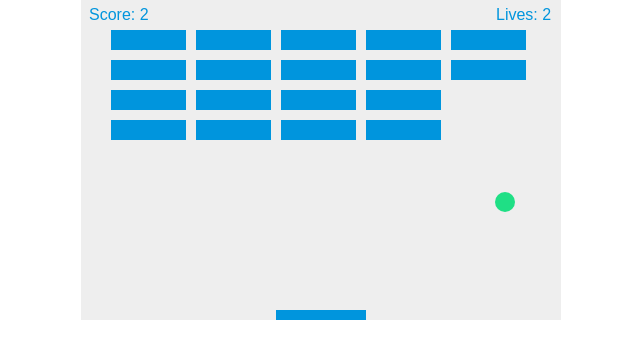
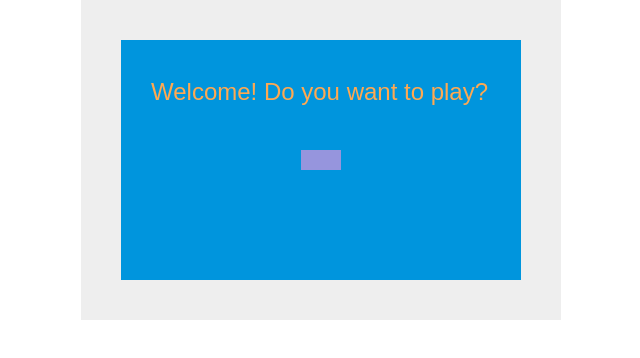
Before and after one commit to fesic1/GameNew1, a plain HTML site: page index.html in a window 1280 px wide. Shown: the whole page, without its empty margins (319-959 px from the left). Drawn offline with Linux system fonts and the light colour scheme.

Commit message:
hell, no yes

```diff
--- a/index.html
+++ b/index.html
@@ -231,12 +231,13 @@
   */
   class Game {
     constructor(setting) {
-      this.state = 'game';
+      this.state = 'lol';
       this.canvas = document.getElementById('game')
       this.ctx = this.canvas.getContext('2d')
       document.addEventListener('keydown', this.keyDownHandler.bind(this), false);
       document.addEventListener('keyup', this.keyUpHandler.bind(this), false);
       document.addEventListener('mousemove', this.mouseMoveHandler.bind(this), false);
+      document.addEventListener('mousedown', this.mouseDownHandler.bind(this), false);
       this.ballRadius = 10;
       this.x = this.canvas.width / 2;
       this.y = this.canvas.height - 30;
@@ -262,6 +263,10 @@
       this.scrinWidth = 400;
       this.bricks = [];
       this.creat = 0;
+      this.buttonStartX = 220;
+      this.buttonStartY = 150;
+      this.buttonStartW = 40;
+      this.buttonStartH = 20;
     }
     chengeState(password) {
       this.state = password;
@@ -272,17 +277,24 @@
           this.paddleX = relativeX - this.paddleWidth/2;
         }
     }
-    keyDownHandler(event) {
-      if (event.keyCode === 39) {
+    mouseDownHandler(e) {
+      var positionX = e.clientX;
+      var positionY = e.clientY;
+      if(e.button === 0 && positionX >= this.buttonStartX && positionX <= this.buttonStartX + this.buttonStartW && positionY >= this.buttonStartY && positionY <= this.buttonStartY + this.buttonStartH) {
+        this.state = 'game';
+      }
+    }
+    keyDownHandler(e) {
+      if (e.keyCode === 39) {
         this.rightPressed = true;
-      } else if (event.keyCode === 37) {
+      } else if (e.keyCode === 37) {
         this.leftPressed = true;
       }
     }
-    keyUpHandler(event) {
-      if (event.keyCode === 39) {
+    keyUpHandler(e) {
+      if (e.keyCode === 39) {
         this.rightPressed = false;
-      } else if (event.keyCode === 37) {
+      } else if (e.keyCode === 37) {
         this.leftPressed = false;
       }
     }
@@ -305,15 +317,10 @@
         }
       }
     }
-    drawScore() {
-      this.ctx.font = '16px Arial';
-      this.ctx.fillStyle = '#0095DD';
-      this.ctx.fillText('Score: ' + this.score, 8, 20);
-    }
-    drawLives() {
-      this.ctx.font = '16px Arial';
-      this.ctx.fillStyle = '#0095DD';
-      this.ctx.fillText('Lives: ' + this.lives, this.canvas.width - 65, 20);
+    drawText(font, style, text, cordX, cordY) {
+      this.ctx.font = font;
+      this.ctx.fillStyle = style;
+      this.ctx.fillText(text, + cordX, + cordY);
     }
     drawDeadScore() {
       this.ctx.font = '16px Arial';
@@ -332,6 +339,14 @@
       this.ctx.fill();
       this.ctx.closePath();
     }
+    drawButtonStart() {
+      this.ctx.beginPath();
+      this.ctx.rect(this.buttonStartX, this.buttonStartY, this.buttonStartW, this.buttonStartH);
+      this.ctx.fillStyle = "#9695DD";
+      this.ctx.fill();
+      this.ctx.closePath();
+
+    }
     drawPaddle() {
       this.ctx.beginPath();
       this.ctx.rect(this.paddleX, this.canvas.height - this.paddleHeight, this.paddleWidth, this.paddleHeight);
@@ -339,7 +354,7 @@
       this.ctx.fill();
       this.ctx.closePath();
     }
-    drawDeadScrin() {
+    drawMenuScrin() {
       this.ctx.beginPath();
       this.ctx.rect(40, 40, this.scrinWidth, this.scrinHeight);
       this.ctx.fillStyle = "#0095DD";
@@ -375,7 +390,11 @@
       }
       return color;
     }
-    mainScene() {}
+    mainScene() {
+      this.drawMenuScrin();
+      this.drawButtonStart();
+      this.drawText('24px Arial', '#ffa951', 'Welcome! Do you want to play?', 70, 100)
+    }
     lvlOneScene() {
       if (this.creat === 0) {
         for (let c = 0; c < this.brickColumnCount; c++) {
@@ -389,8 +408,8 @@
       this.drawBricks();
       this.drawBall();
       this.drawPaddle();
-      this.drawScore();
-      this.drawLives();
+      this.drawText('16px Arial', '#0095DD', 'Score: ' + this.score, 8, 20); //Score
+      this.drawText('16px Arial', '#0095DD', 'Lives: ' + this.lives, this.canvas.width - 65, 20); // lives
       this.collisionDetection();
       if (this.x + this.dx > this.canvas.width - this.ballRadius || this.x + this.dx < this.ballRadius) {
         this.dx = -this.dx;
@@ -408,7 +427,7 @@
             } else {
               this.x = this.canvas.width / 2;
               this.y = this.canvas.height - 30;
-              this.dx = 2;
+              this.dx = 4;
               this.dy = -2;
               this.paddleX = (this.canvas.width - this.paddleWidth) / 2;
             }
```
